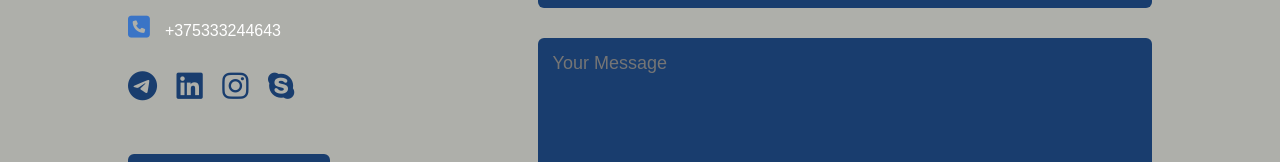
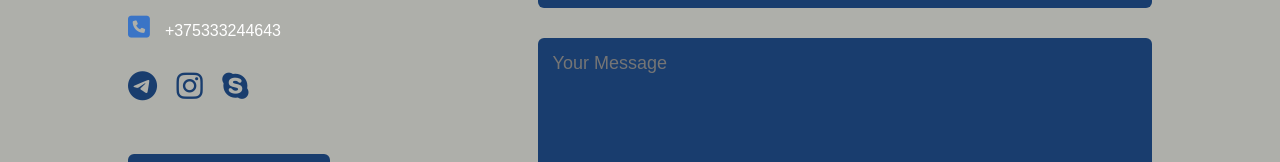
Before and after one commit to vvvegero97/vvvegero97.github.io, a plain HTML site: page index.html in a window 1280 px wide. Shown: the part 3266-3428 px from the top of the page. Drawn offline with Linux system fonts and the light colour scheme.

Commit message:
commented linkedin contact

```diff
--- a/index.html
+++ b/index.html
@@ -182,7 +182,7 @@
                 <p><i class="fa-solid fa-square-phone"></i>+375333244643</p>
                 <div class="social-icons">
                     <a href="https://t.me/vvvegero97"><i class="fa-brands fa-telegram"></i></a>
-                    <a href="https://www.linkedin.com/in/viachaslau-viahera/?locale=en_US"><i class="fa-brands fa-linkedin"></i></a>
+                    <!-- <a href="https://www.linkedin.com/in/viachaslau-viahera/?locale=en_US"><i class="fa-brands fa-linkedin"></i></a> -->
                     <a href="https://www.instagram.com/marsikmarsik123/"><i class="fa-brands fa-instagram"></i></a>
                     <a href="https://join.skype.com/invite/I2hf8uh9W6FB"><i class="fa-brands fa-skype"></i></a>
                 </div>
```
